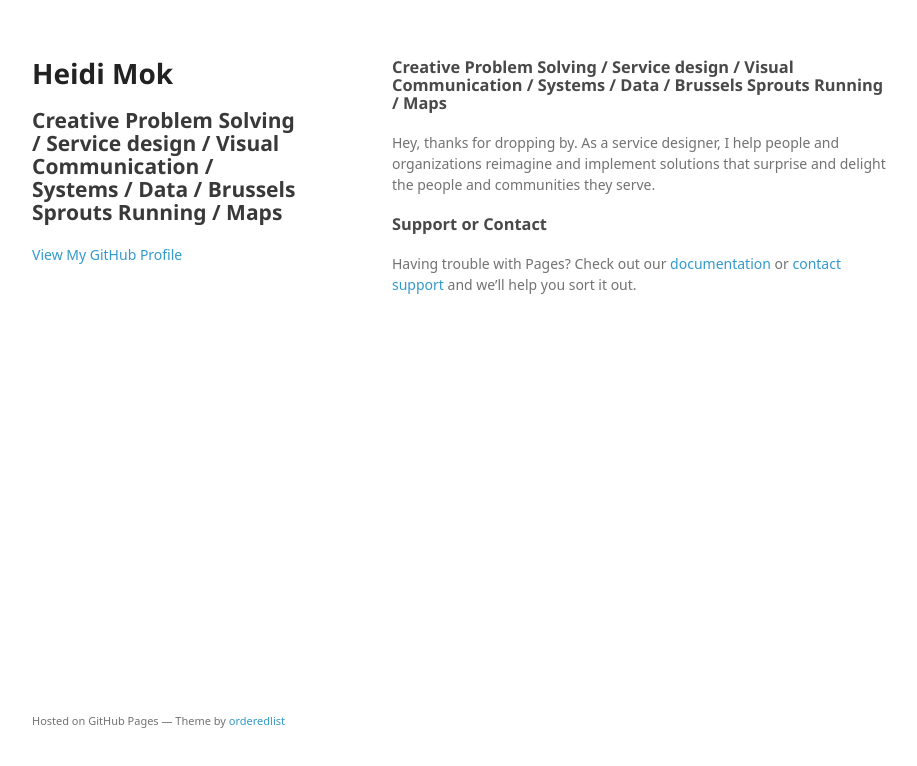
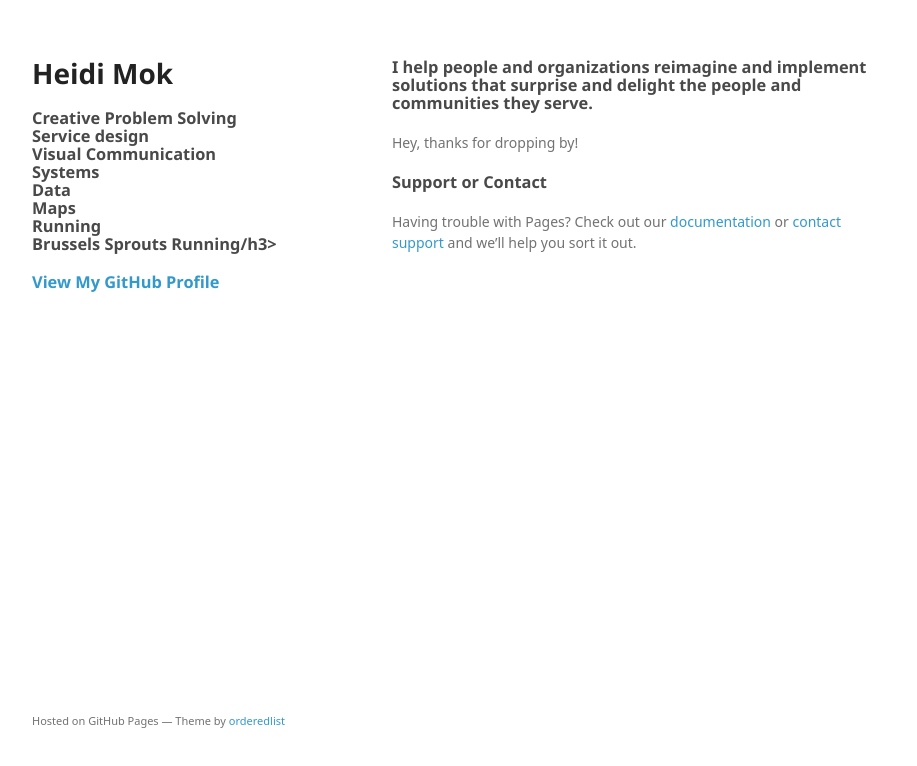
Before and after one commit to heidimok/heidimok.github.io, a plain HTML site: page index.html in a window 1280 px wide. Shown: the whole page, without its empty margins (178-1095 px from the left). Drawn offline with Linux system fonts and the light colour scheme; a web font is replaced by a local one.

Commit message:
IntroUpdate

```diff
--- a/index.html
+++ b/index.html
@@ -16,7 +16,7 @@
     <div class="wrapper">
       <header>
         <h1>Heidi Mok</h1>
-        <h2>Creative Problem Solving / Service design / Visual Communication / Systems / Data / Brussels Sprouts Running / Maps</h2>
+        <h3>Creative Problem Solving <br> Service design <br> Visual Communication <br> Systems <br> Data <br> Maps <br> Running <br> Brussels Sprouts Running/h3>
         <p></p>
 
 
@@ -25,9 +25,9 @@
       </header>
       <section>
         <h3>
-<a id="welcome-to-github-pages" class="anchor" href="#welcome-to-github-pages" aria-hidden="true"><span aria-hidden="true" class="octicon octicon-link"></span></a>Creative Problem Solving / Service design / Visual Communication / Systems / Data / Brussels Sprouts Running / Maps</h3>
+<a id="welcome-to-github-pages" class="anchor" href="#welcome-to-github-pages" aria-hidden="true"><span aria-hidden="true" class="octicon octicon-link"></span></a>I help people and organizations reimagine and implement solutions that surprise and delight the people and communities they serve.</h3>
 
-<p>Hey, thanks for dropping by. As a service designer, I help people and organizations reimagine and implement solutions that surprise and delight the people and communities they serve.</p>
+<p>Hey, thanks for dropping by!</p>
 
 <h3>
 <a id="support-or-contact" class="anchor" href="#support-or-contact" aria-hidden="true"><span aria-hidden="true" class="octicon octicon-link"></span></a>Support or Contact</h3>
```
